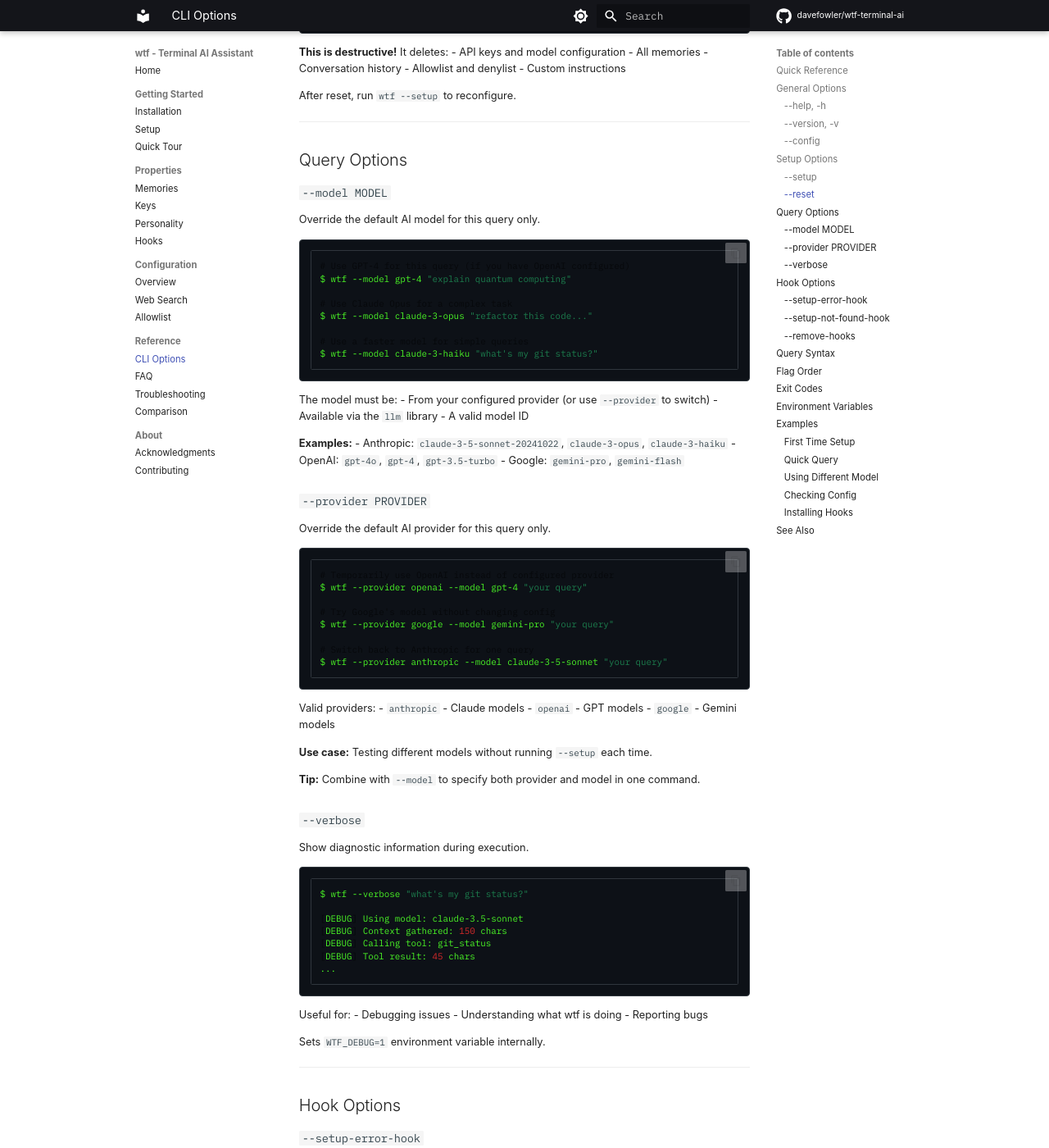
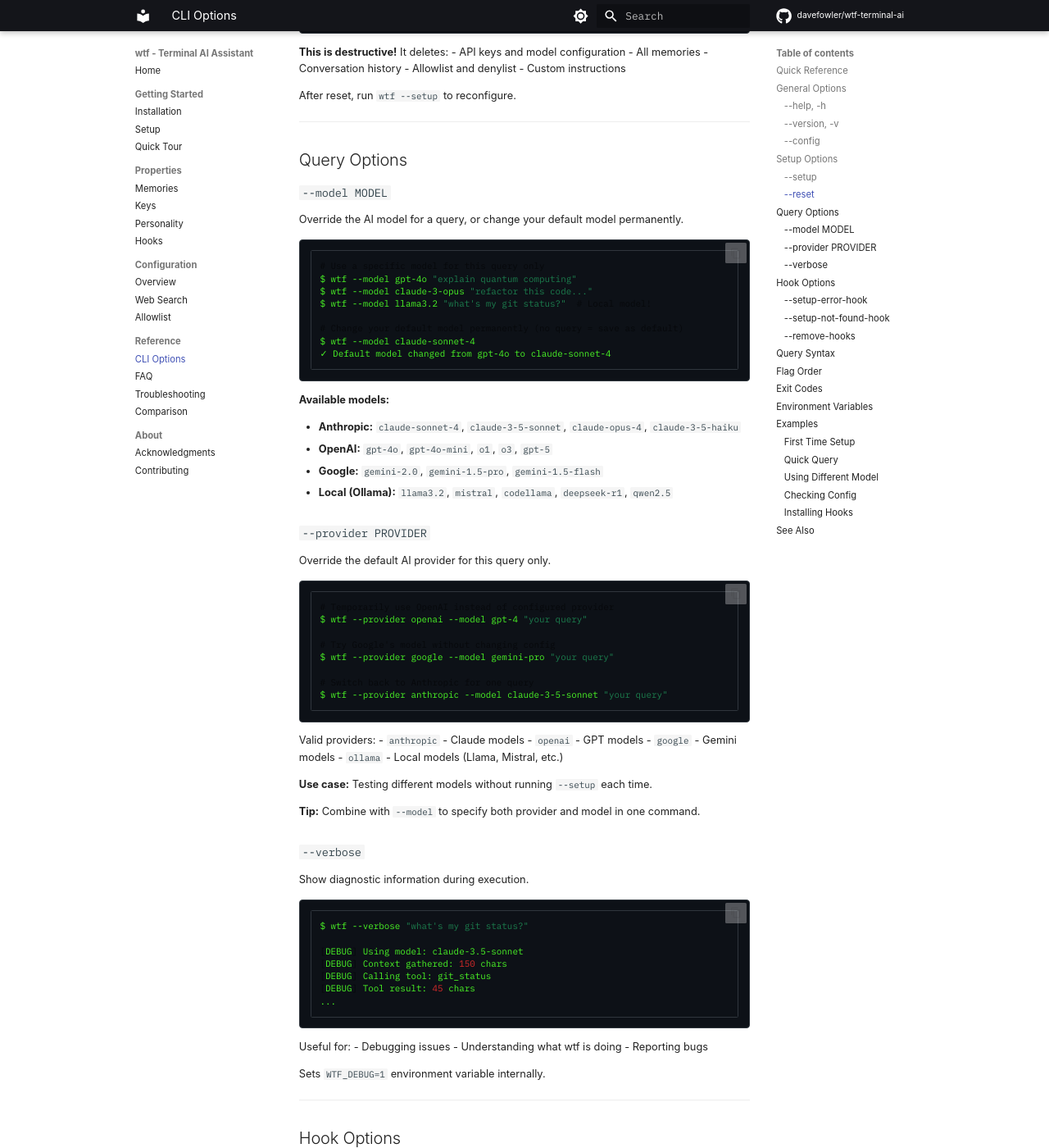
Before and after one commit to davefowler/wtf-terminal-ai, an MkDocs documentation site: the page built from docs/reference/cli-options.md, in a window 1280 px wide and 1400 px high, scrolled down 2103 px. Shown: the whole window at 82% size. Built offline with MkDocs 1.6.1 and Material for MkDocs 9.7.7, drawn with Linux system fonts in a browser that asks for light colours; comment, search, counter and statistics services are not loaded.

Commit message:
improving documentation on ai

````diff
--- a/docs/reference/cli-options.md
+++ b/docs/reference/cli-options.md
@@ -117,28 +117,25 @@ After reset, run `wtf --setup` to reconfigure.
 
 ### `--model MODEL`
 
-Override the default AI model for this query only.
+Override the AI model for a query, or change your default model permanently.
 
 ```bash
-# Use GPT-4 for this query (if you have OpenAI configured)
-$ wtf --model gpt-4 "explain quantum computing"
+# Use a specific model for this query only
+$ wtf --model gpt-4o "explain quantum computing"
+$ wtf --model claude-3-opus "refactor this code..."
+$ wtf --model llama3.2 "what's my git status?"  # Local model!
 
-# Use Claude Opus for a complex task
-$ wtf --model claude-3-opus "refactor this code..."
-
-# Use a faster model for simple queries
-$ wtf --model claude-3-haiku "what's my git status?"
+# Change your default model permanently (no query = save as default)
+$ wtf --model claude-sonnet-4
+✓ Default model changed from gpt-4o to claude-sonnet-4
 ```
 
-The model must be:
-- From your configured provider (or use `--provider` to switch)
-- Available via the `llm` library
-- A valid model ID
+**Available models:**
 
-**Examples:**
-- Anthropic: `claude-3-5-sonnet-20241022`, `claude-3-opus`, `claude-3-haiku`
-- OpenAI: `gpt-4o`, `gpt-4`, `gpt-3.5-turbo`
-- Google: `gemini-pro`, `gemini-flash`
+- **Anthropic:** `claude-sonnet-4`, `claude-3-5-sonnet`, `claude-opus-4`, `claude-3-5-haiku`
+- **OpenAI:** `gpt-4o`, `gpt-4o-mini`, `o1`, `o3`, `gpt-5`
+- **Google:** `gemini-2.0`, `gemini-1.5-pro`, `gemini-1.5-flash`
+- **Local (Ollama):** `llama3.2`, `mistral`, `codellama`, `deepseek-r1`, `qwen2.5`
 
 ### `--provider PROVIDER`
 
@@ -159,6 +156,7 @@ Valid providers:
 - `anthropic` - Claude models
 - `openai` - GPT models
 - `google` - Gemini models
+- `ollama` - Local models (Llama, Mistral, etc.)
 
 **Use case:** Testing different models without running `--setup` each time.
 
````
Also changed, not shown: docs/index.md (+3 -3 lines).
